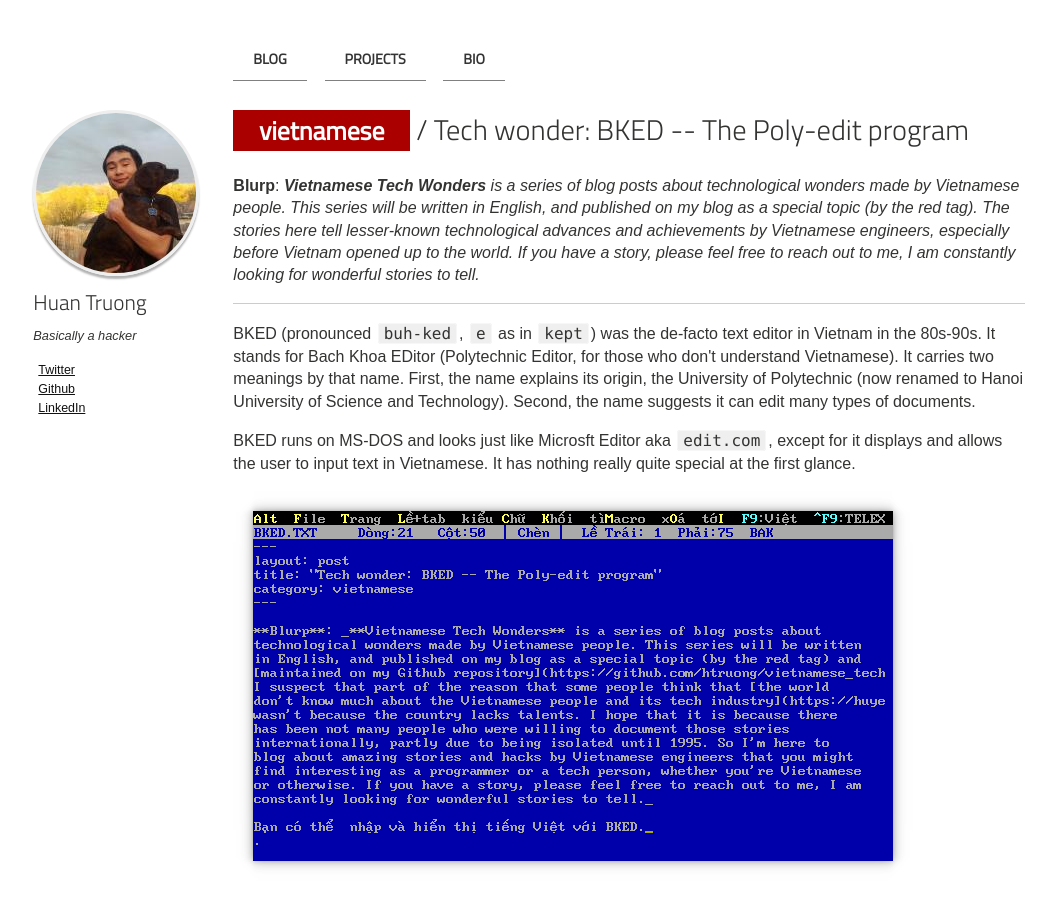
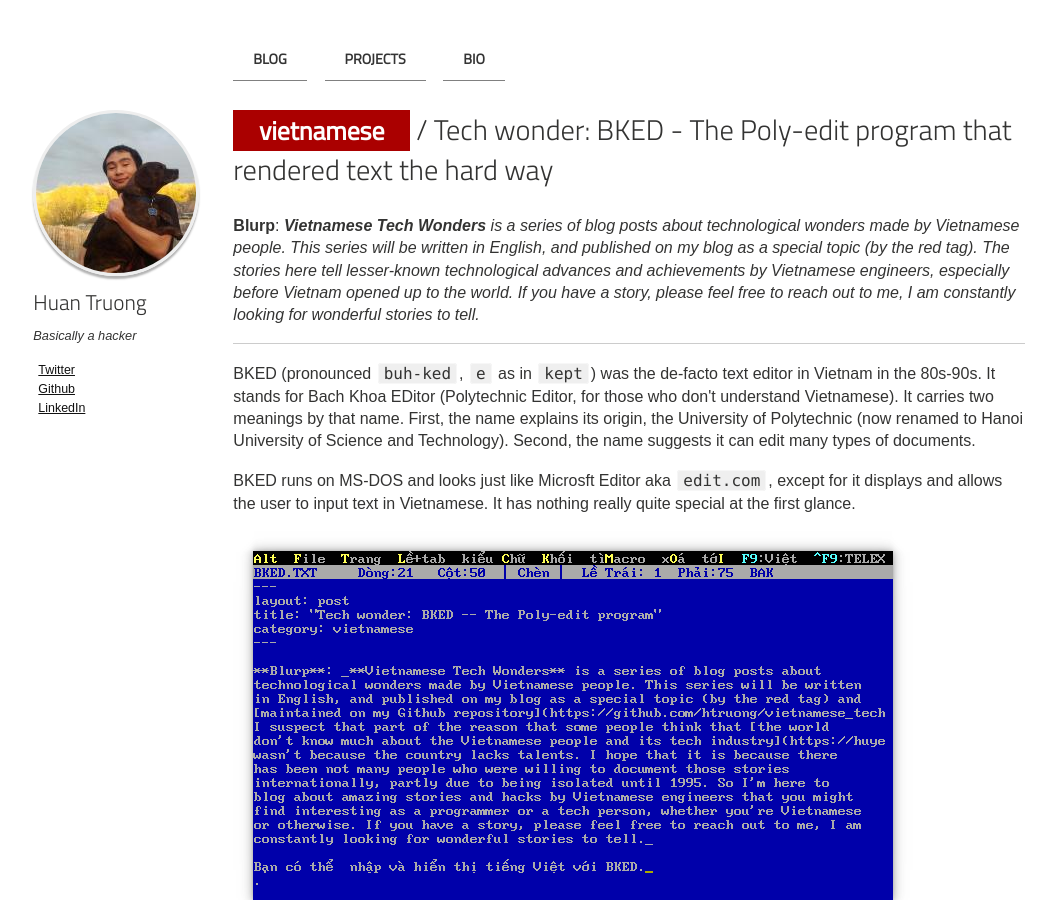
Before and after one commit to htruong/htruong.github.io, a Jekyll site: the page built from _posts/2018-04-16-bked-gui-as-tui.md, in a window 1280 px wide and 900 px high. Shown: the whole window, without its empty margins (115-1171 px from the left). Built offline with Jekyll 4.4.1, drawn with Linux system fonts in a browser that asks for light colours; some of the changed text lies outside the part shown.

Commit message:
[blog] change bked title

```diff
--- a/_posts/2018-04-16-bked-gui-as-tui.md
+++ b/_posts/2018-04-16-bked-gui-as-tui.md
@@ -1,6 +1,6 @@
 ---
 layout: post
-title: "Tech wonder: BKED -- The Poly-edit program"
+title: "Tech wonder: BKED - The Poly-edit program that rendered text the hard way"
 category: vietnamese
 ---
 
```
